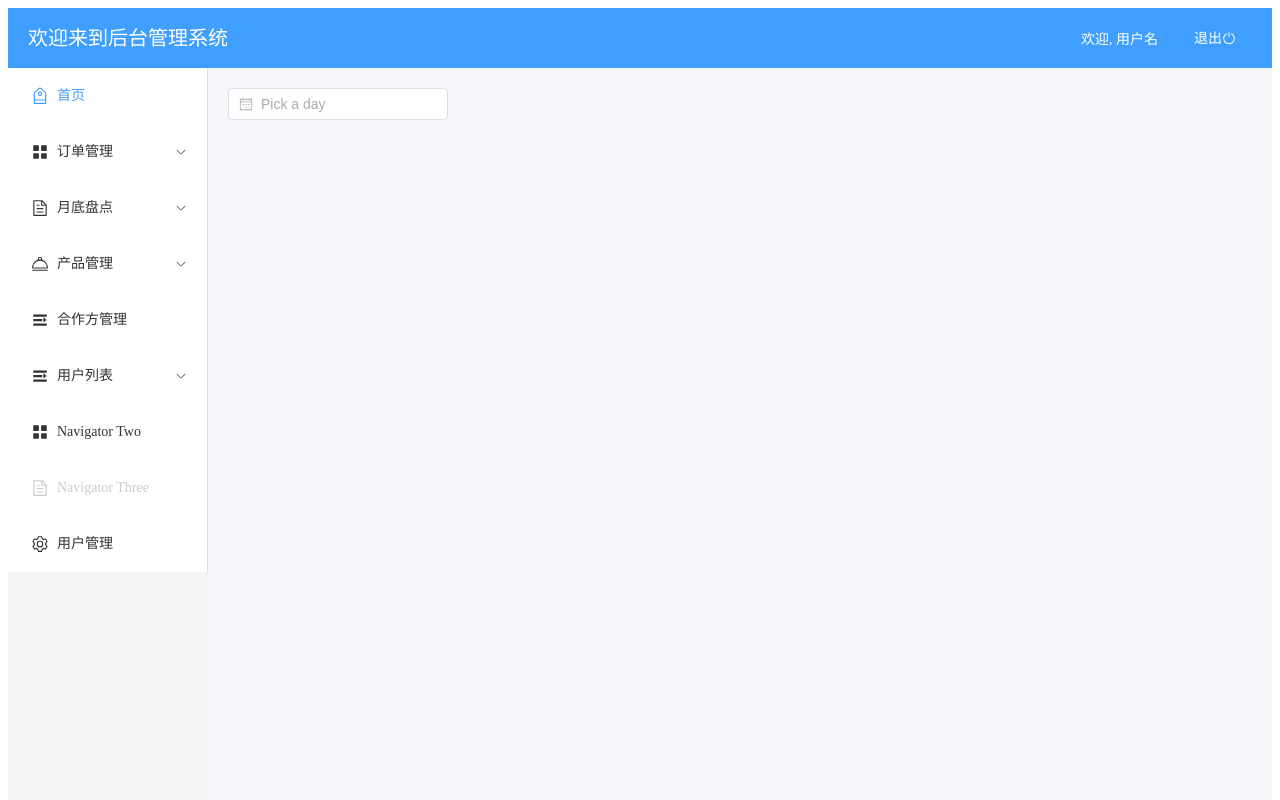
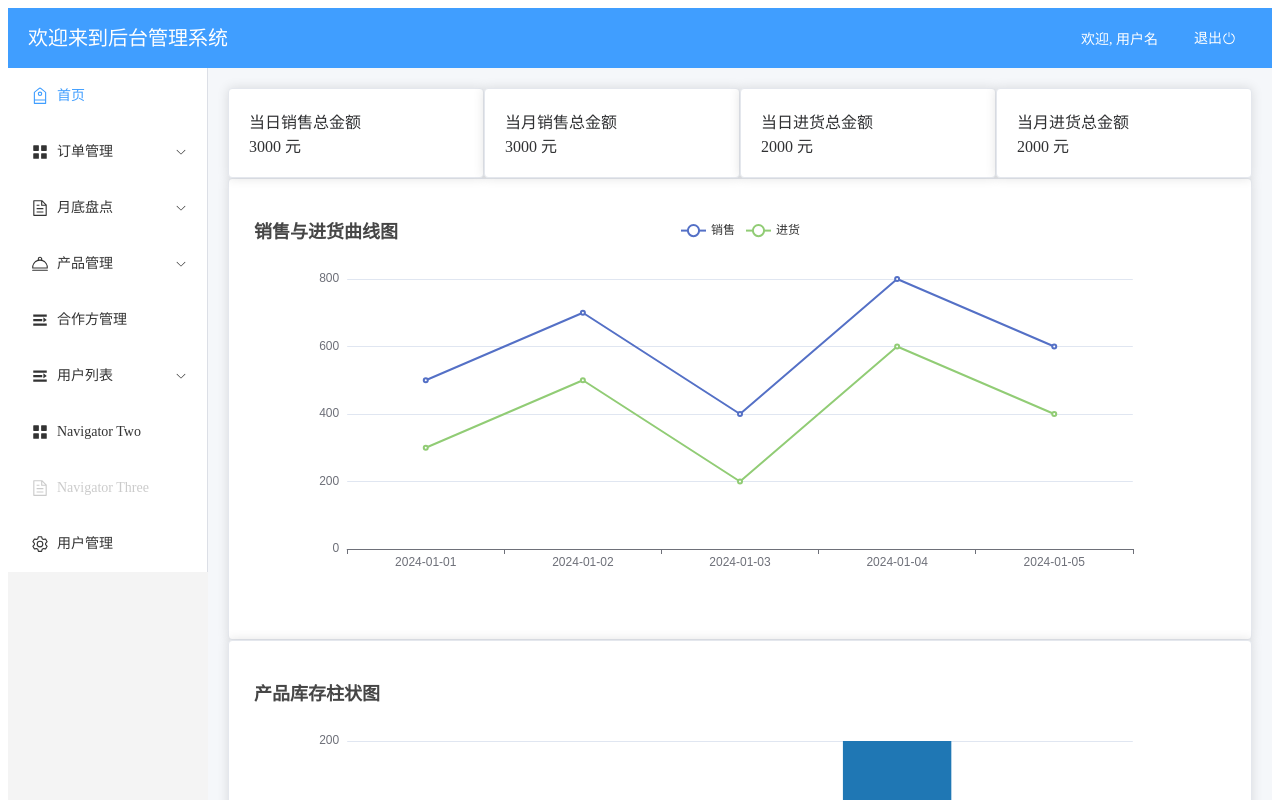
Before and after one commit to weiwang1234/InventoryProVUE, a Vue app: page /home in a window 1280 px wide. Shown: the top 800 px of the page. Built offline with nearby package versions, Linux system fonts and the light colour scheme.

Commit message:
增加首页

```diff
--- a/package.json
+++ b/package.json
@@ -12,6 +12,7 @@
     "@element-plus/icons-vue": "^2.3.1",
     "axios": "^1.7.9",
     "dayjs": "^1.11.13",
+    "echarts": "^5.6.0",
     "element-plus": "^2.9.0",
     "vue": "^3.5.13",
     "vue-router": "^4.5.0"
--- a/src/views/HomePage.vue
+++ b/src/views/HomePage.vue
@@ -1,47 +1,173 @@
 <template>
+  <div class="home-page">
+    <!-- 销售统计 -->
+    <el-row gutter={20}>
+      <el-col :span="6">
+        <el-card>
+          <div class="stat-card">
+            <div>当日销售总金额</div>
+            <div class="stat-value">{{ dailySalesAmount }} 元</div>
+          </div>
+        </el-card>
+      </el-col>
+      <el-col :span="6">
+        <el-card>
+          <div class="stat-card">
+            <div>当月销售总金额</div>
+            <div class="stat-value">{{ monthlySalesAmount }} 元</div>
+          </div>
+        </el-card>
+      </el-col>
+      <el-col :span="6">
+        <el-card>
+          <div class="stat-card">
+            <div>当日进货总金额</div>
+            <div class="stat-value">{{ dailyPurchaseAmount }} 元</div>
+          </div>
+        </el-card>
+      </el-col>
+      <el-col :span="6">
+        <el-card>
+          <div class="stat-card">
+            <div>当月进货总金额</div>
+            <div class="stat-value">{{ monthlyPurchaseAmount }} 元</div>
+          </div>
+        </el-card>
+      </el-col>
+    </el-row>
 
-  <div class="block">
-    <span class="demonstration"></span>
-    <el-date-picker v-model="value2" type="date" placeholder="Pick a day" :disabled-date="disabledDate" />
+    <!-- 销售曲线图 -->
+    <el-card>
+      <div class="chart-container">
+        <div></div>
+        <div ref="salesChart" style="height: 400px;"></div>
+      </div>
+    </el-card>
+
+    <!-- 产品库存柱状图 -->
+    <el-card>
+      <div class="chart-container">
+        <div></div>
+        <div ref="inventoryChart" style="height: 400px;"></div>
+      </div>
+    </el-card>
   </div>
 </template>
 
-<script lang="ts" setup>
-import { ref } from 'vue'
+<script setup>
+import { ref, onMounted, nextTick } from 'vue'
+import * as echarts from 'echarts'
 
+// 模拟的销售数据（包括销售和进货金额）
+const salesData = [
+  { date: '2024-01-01', sales: 500, purchase: 300 },
+  { date: '2024-01-02', sales: 700, purchase: 500 },
+  { date: '2024-01-03', sales: 400, purchase: 200 },
+  { date: '2024-01-04', sales: 800, purchase: 600 },
+  { date: '2024-01-05', sales: 600, purchase: 400 },
+]
 
-const value2 = ref('')
+// 计算日销售总金额和月销售总金额（这里简化为直接相加）
+const dailySalesAmount = salesData.reduce((acc, item) => acc + item.sales, 0)
+const monthlySalesAmount = salesData.reduce((acc, item) => acc + item.sales, 0)  // 假设是当天的数据，实际场景中可能需要按月份聚合
 
+// 计算日进货总金额和月进货总金额
+const dailyPurchaseAmount = salesData.reduce((acc, item) => acc + item.purchase, 0)
+const monthlyPurchaseAmount = salesData.reduce((acc, item) => acc + item.purchase, 0)  // 同样可以按月份聚合
 
+// ECharts 配置和数据处理
+const salesChart = ref(null)
+const inventoryChart = ref(null)
 
-const disabledDate = (time: Date) => {
-  return time.getTime() > Date.now()
+const initCharts = () => {
+  nextTick(() => {
+    const salesChartInstance = echarts.init(salesChart.value)
+    const inventoryChartInstance = echarts.init(inventoryChart.value)
+
+    // 销售曲线图配置
+    salesChartInstance.setOption({
+      title: {
+        text: '销售与进货曲线图',
+      },
+      tooltip: {
+        trigger: 'axis',
+      },
+      legend: {
+        data: ['销售', '进货'],
+      },
+      xAxis: {
+        type: 'category',
+        data: salesData.map(item => item.date),
+      },
+      yAxis: {
+        type: 'value',
+      },
+      series: [
+        {
+          name: '销售',
+          type: 'line',
+          data: salesData.map(item => item.sales),
+        },
+        {
+          name: '进货',
+          type: 'line',
+          data: salesData.map(item => item.purchase),
+        },
+      ],
+    })
+
+    // 产品库存柱状图配置
+    const inventoryData = [
+      { product: '产品A', stock: 120 },
+      { product: '产品B', stock: 80 },
+      { product: '产品C', stock: 150 },
+      { product: '产品D', stock: 200 },
+      { product: '产品E', stock: 5 },
+
+    ]
+
+    inventoryChartInstance.setOption({
+      title: {
+        text: '产品库存柱状图',
+      },
+      tooltip: {
+        trigger: 'item',
+      },
+      xAxis: {
+        type: 'category',
+        data: inventoryData.map(item => item.product),
+      },
+      yAxis: {
+        type: 'value',
+      },
+      series: [
+        {
+          name: '库存',
+          type: 'bar',
+          data: inventoryData.map(item => item.stock),
+          itemStyle: {
+            // 使用颜色映射
+            normal: {
+              color: (params) => {
+                const stock = inventoryData[params.dataIndex].stock
+                // 如果库存小于 10，使用红色
+                return stock < 10 ? '#FF4D4F' : '#1f77b4'
+              }
+            }
+          }
+        },
+      ],
+    })
+  })
 }
+
+onMounted(() => {
+  initCharts()
+})
 </script>
 
 <style scoped>
-.demo-date-picker {
-  display: flex;
-  width: 100%;
-  padding: 0;
-  flex-wrap: wrap;
-}
-
-.demo-date-picker .block {
-  padding: 30px 0;
-  text-align: center;
-  border-right: solid 1px var(--el-border-color);
-  flex: 1;
-}
-
-.demo-date-picker .block:last-child {
-  border-right: none;
-}
-
-.demo-date-picker .demonstration {
-  display: block;
-  color: var(--el-text-color-secondary);
-  font-size: 14px;
-  margin-bottom: 20px;
+.chart-container {
+  margin-top: 20px;
 }
 </style>
```
Also changed, not shown: 1 other file (tests, documents, lock files or other folders).
